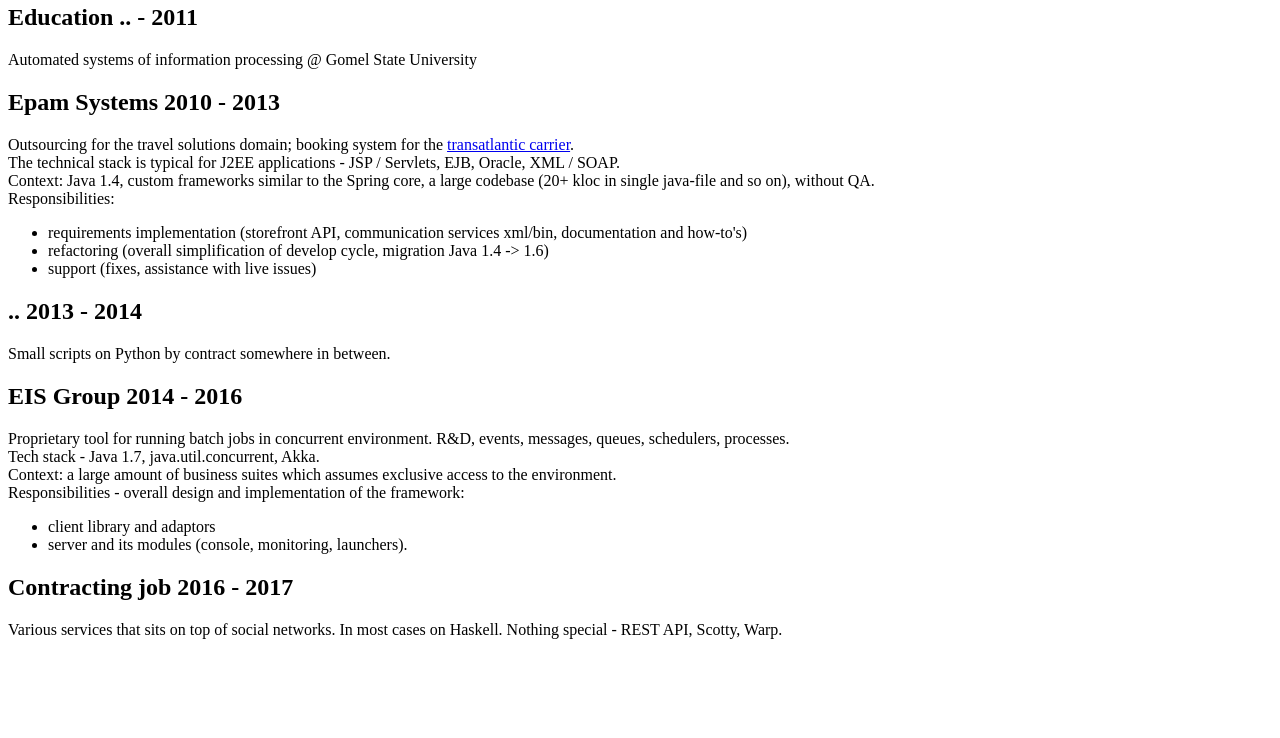
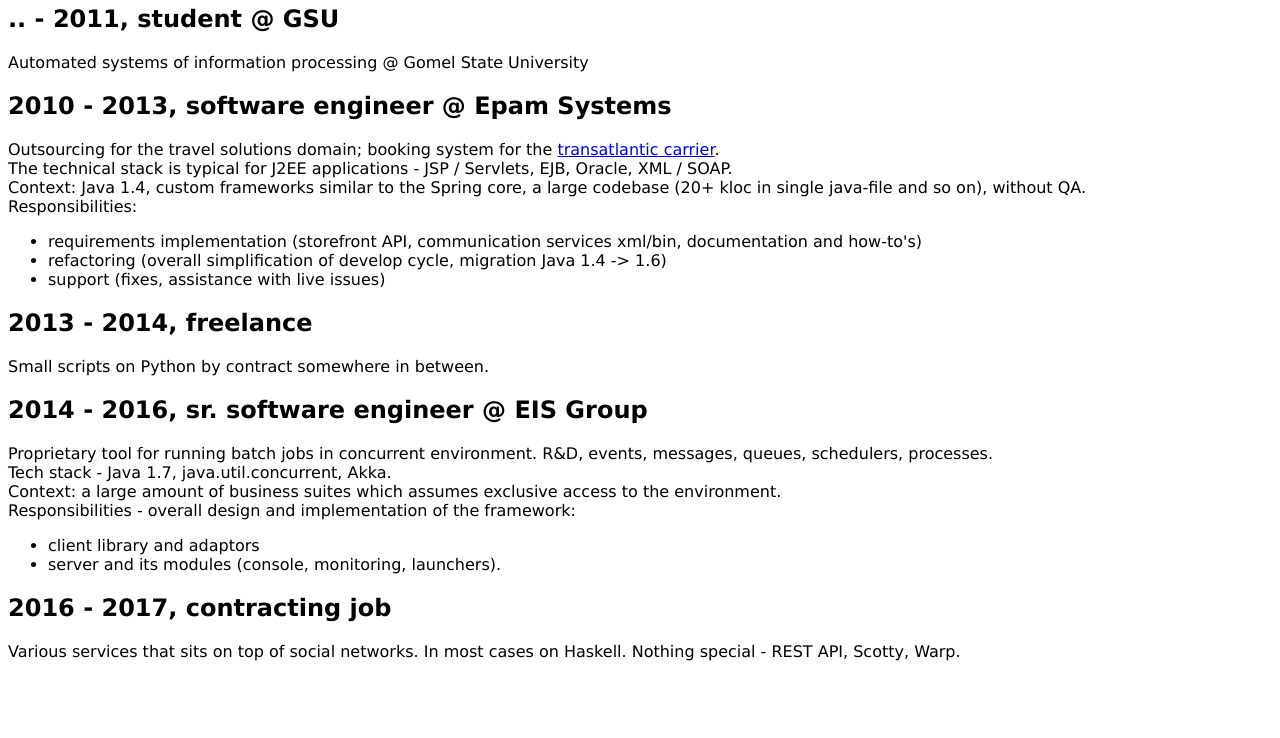
Before and after one commit to hrls/hrls.github.io, a plain HTML site: page CV.html in a window 1280 px wide. Shown: the part 62-800 px from the top of the page. Drawn offline with Linux system fonts and the light colour scheme.

Commit message:
fixes; og

```diff
--- a/CV.html
+++ b/CV.html
@@ -1,13 +1,22 @@
-<html>
+<html prefix="og: http://ogp.me/ns#">
+  <head>
+    <title>CV</title>
+    <meta property="og:title" content="CV"/>
+    <meta property="og:type" content="profile"/>
+    <meta property="og:profile:first_name" content="Viktor"/>
+    <meta property="og:profile:last_name" content="Kharitonovich"/>
+    <meta property="og:profile:username" content="hrls"/>
+
+  </head>
   <body>
-    <font face='Bookman Old Style' style='font-size:medium;'>
+    <font face='Lucida Sans Unicode' style='font-size:medium;'>
       <h1>Viktor Kharitonovich</h1>
 
-      <h2>Education .. - 2011</h2>
+      <h2>.. - 2011, student @ GSU</h2>
 
       <p>Automated systems of information processing @ Gomel State University</p>
 
-      <h2>Epam Systems 2010 - 2013</h2>
+      <h2>2010 - 2013, software engineer @ Epam Systems</h2>
 
       <p>
 	Outsourcing for the travel solutions domain; booking system for the <a href="https://aerlingus.com">transatlantic carrier</a>.
@@ -31,13 +40,13 @@
 	</li>
       </ul>
 
-      <h2>.. 2013 - 2014</h2>
+      <h2>2013 - 2014, freelance</h2>
 
       <p>
 	Small scripts on Python by contract somewhere in between.
       </p>
 
-      <h2>EIS Group 2014 - 2016</h2>
+      <h2>2014 - 2016, sr. software engineer @ EIS Group</h2>
 
       <p>
 	Proprietary tool for running batch jobs in concurrent environment. R&amp;D, events, messages, queues, schedulers, processes.
@@ -58,7 +67,7 @@
 	</li>
       </ul>
 
-      <h2>Contracting job 2016 - 2017</h2>
+      <h2>2016 - 2017, contracting job</h2>
 
       <p>
 	Various services that sits on top of social networks. In most cases on Haskell. Nothing special - REST API, Scotty, Warp.
```
